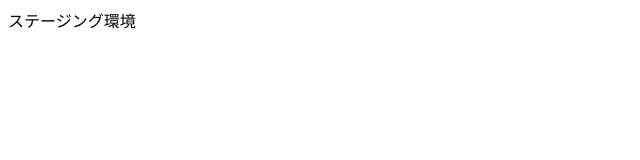
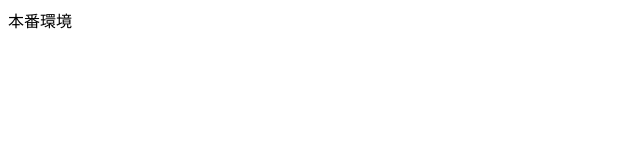
Before and after one commit to tri-tanaka/TRI_PRACTICE, a plain HTML site: page index.html in a window 1280 px wide. Shown: the whole page, without its empty margins (0-640 px from the left). Drawn offline with Linux system fonts and the light colour scheme.

Commit message:
stagingからマージ後、修正

```diff
--- a/index.html
+++ b/index.html
@@ -3,6 +3,6 @@
     <meta charset="UTF-8" />
   </head>
   <body>
-    ステージング環境
+    本番環境
   </body>
 </html>
```
